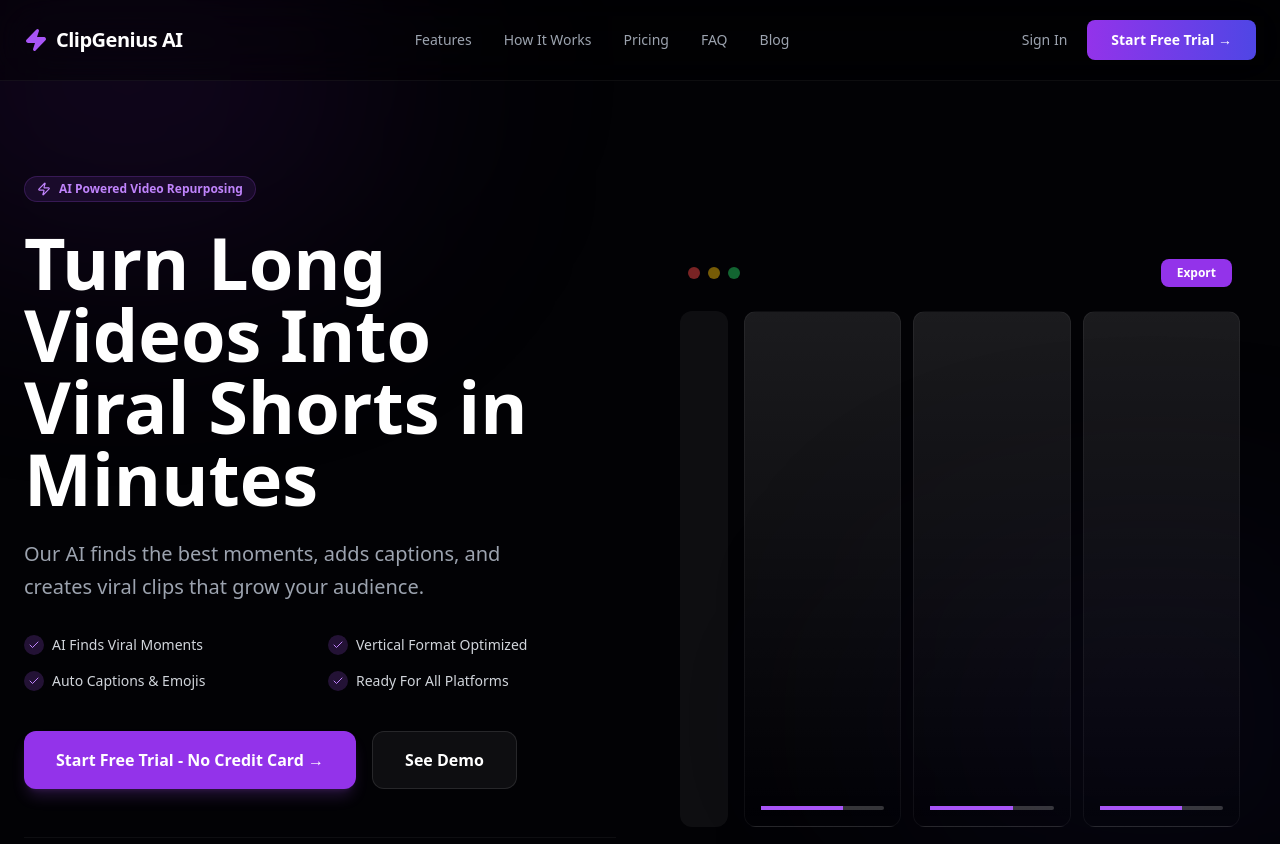
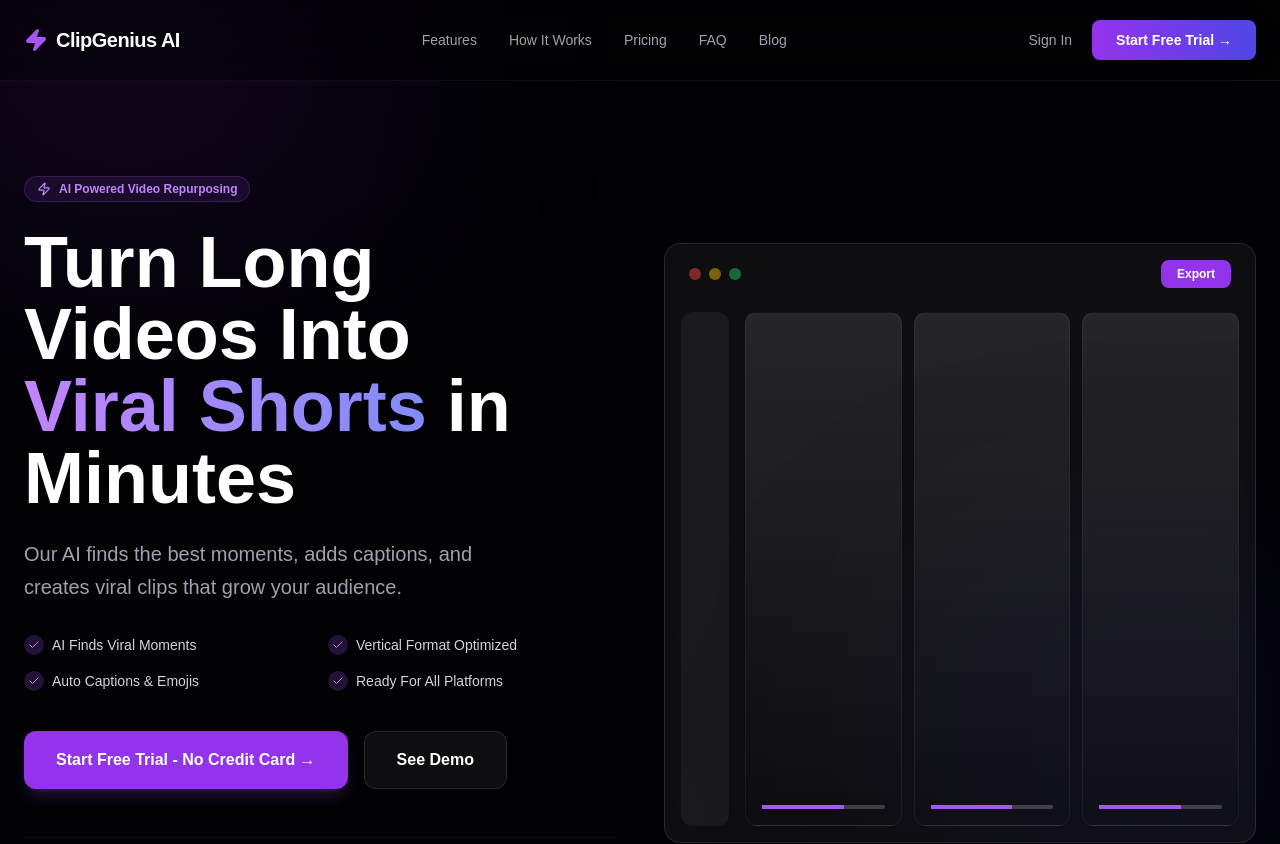
Before and after one commit to mohdsameerahmed346-lgtm/Clipgenius-, a Next.js app in the folder apps/web/: page / in a window 1280 px wide. Shown: the top 844 px of the page. Built offline with nearby package versions, Linux system fonts and the light colour scheme.

Commit message:
Enhance global styles and background gradient
Updated body background with a radial gradient and added global styles for box-sizing and smooth scrolling.

```diff
--- a/apps/web/app/globals.css
+++ b/apps/web/app/globals.css
@@ -2,7 +2,34 @@
 @tailwind components;
 @tailwind utilities;
 
+* {
+  box-sizing: border-box;
+}
+
+html {
+  scroll-behavior: smooth;
+}
+
 body {
-  background: #09090b;
+  margin: 0;
+  background:
+    radial-gradient(circle at top, rgba(139, 92, 246, 0.18), transparent 35%),
+    #050505;
   color: white;
+  font-family: Arial, Helvetica, sans-serif;
+  overflow-x: hidden;
 }
+
+@layer utilities {
+  .glass-card {
+    @apply bg-white/5 backdrop-blur-lg border border-white/10 rounded-2xl;
+  }
+
+  .purple-glow {
+    box-shadow: 0 0 40px -10px rgba(139, 92, 246, 0.3);
+  }
+
+  .text-gradient {
+    @apply bg-clip-text text-transparent bg-gradient-to-r from-purple-400 to-indigo-400;
+  }
+    }
```
